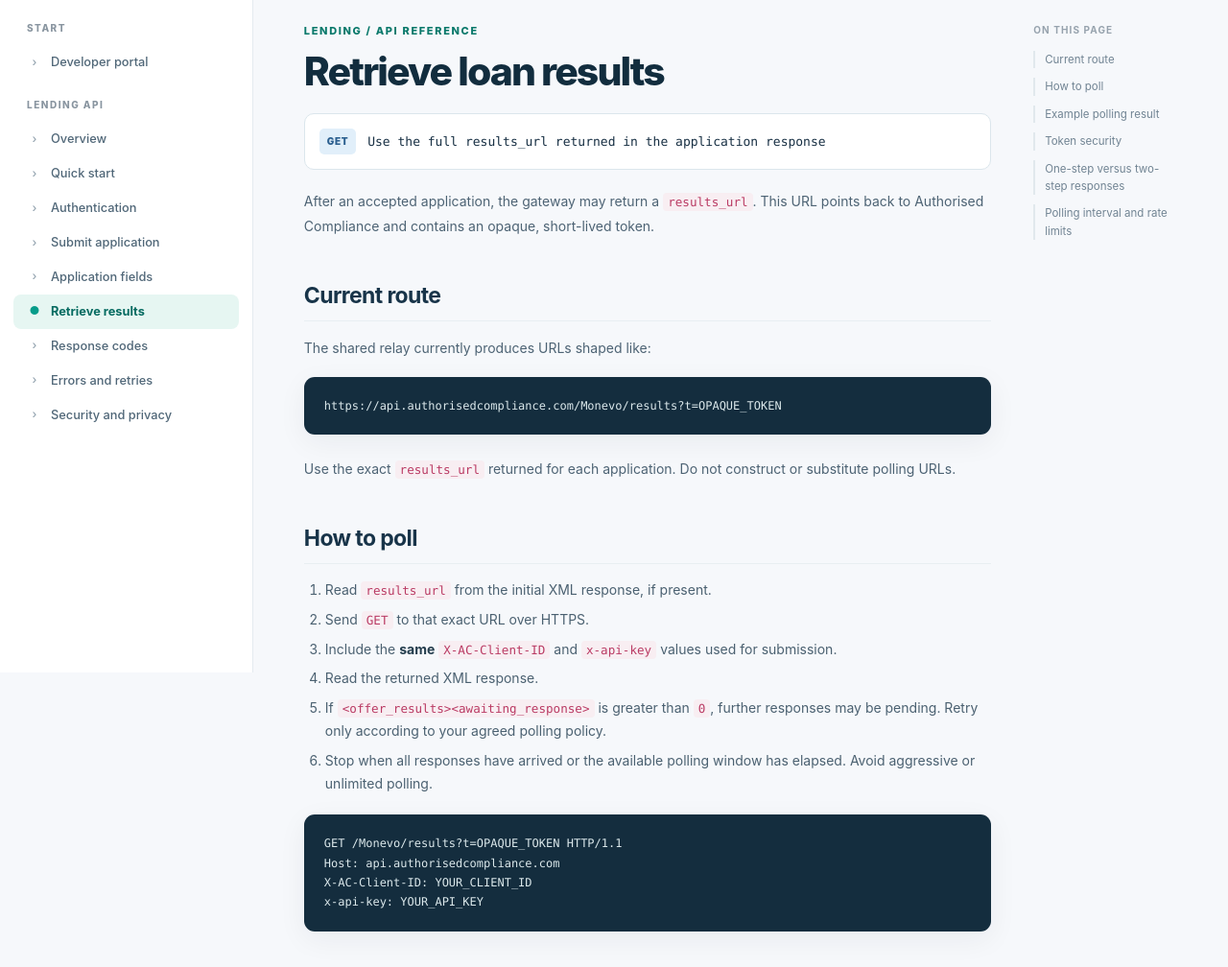
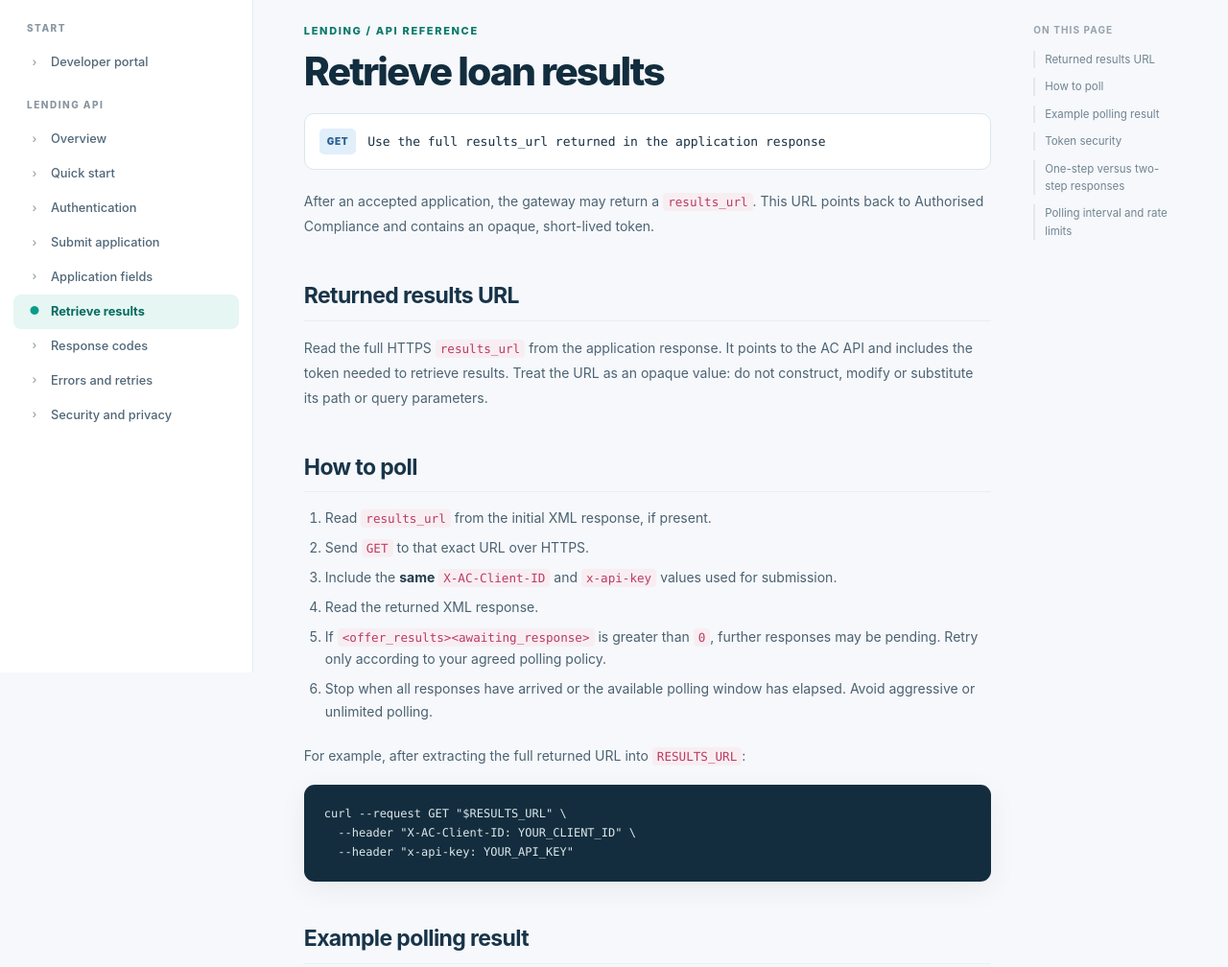
Before and after one commit to Authorised-Compliance-Ltd/ac-api-developer-docs, a plain HTML site: page lending/results/index.html in a window 1280 px wide. Shown: the part 99-1107 px from the top of the page at 96% size. Drawn offline with Linux system fonts and the light colour scheme.

Commit message:
Remove upstream provider references from developer documentation

```diff
--- a/lending/results/index.html
+++ b/lending/results/index.html
@@ -4,11 +4,8 @@
 <div class="endpoint"><span class="method get">GET</span><code>Use the full results_url returned in the application response</code></div>
 
 <p>After an accepted application, the gateway may return a <code>results_url</code>. This URL points back to Authorised Compliance and contains an opaque, short-lived token.</p>
-<h2 id="current-route">Current route</h2>
-<p>The shared relay currently produces URLs shaped like:</p>
-<pre><code class="language-text">https://api.authorisedcompliance.com/Monevo/results?t=OPAQUE_TOKEN
-</code></pre>
-<p>Use the exact <code>results_url</code> returned for each application. Do not construct or substitute polling URLs.</p>
+<h2 id="returned-results-url">Returned results URL</h2>
+<p>Read the full HTTPS <code>results_url</code> from the application response. It points to the AC API and includes the token needed to retrieve results. Treat the URL as an opaque value: do not construct, modify or substitute its path or query parameters.</p>
 <h2 id="how-to-poll">How to poll</h2>
 <ol>
 <li>Read <code>results_url</code> from the initial XML response, if present.</li>
@@ -18,10 +15,10 @@
 <li>If <code>&lt;offer_results&gt;&lt;awaiting_response&gt;</code> is greater than <code>0</code>, further responses may be pending. Retry only according to your agreed polling policy.</li>
 <li>Stop when all responses have arrived or the available polling window has elapsed. Avoid aggressive or unlimited polling.</li>
 </ol>
-<pre><code class="language-http">GET /Monevo/results?t=OPAQUE_TOKEN HTTP/1.1
-Host: api.authorisedcompliance.com
-X-AC-Client-ID: YOUR_CLIENT_ID
-x-api-key: YOUR_API_KEY
+<p>For example, after extracting the full returned URL into <code>RESULTS_URL</code>:</p>
+<pre><code class="language-bash">curl --request GET "$RESULTS_URL" \
+  --header "X-AC-Client-ID: YOUR_CLIENT_ID" \
+  --header "x-api-key: YOUR_API_KEY"
 </code></pre>
 <h2 id="example-polling-result">Example polling result</h2>
 <pre><code class="language-xml">&lt;response&gt;
@@ -48,4 +45,4 @@ x-api-key: YOUR_API_KEY
 <p>Some campaigns may return final offers directly in the submission response, without a results URL. An integration must support both cases. <strong>Poll only if AC actually returns a <code>results_url</code>.</strong> An initial XML result with offers must be processed without inventing a polling link.</p>
 <h2 id="polling-interval-and-rate-limits">Polling interval and rate limits</h2>
 <p>Do not assume a specific approved polling interval from this document. Lender responses may take time. Follow the polling interval and request limits agreed with AC. Handle <code>429</code> with bounded exponential backoff, honoring <code>Retry-After</code> if supplied.</p>
-<nav class="page-nav"><a href="../../lending/fields/"><small>Previous</small>Application fields</a><a href="../../lending/responses/"><small>Next</small>Response codes</a></nav></main><aside class="toc" aria-label="On this page"><h4>On this page</h4><a href="#current-route">Current route</a><a href="#how-to-poll">How to poll</a><a href="#example-polling-result">Example polling result</a><a href="#token-security">Token security</a><a href="#one-step-versus-two-step-responses">One-step versus two-step responses</a><a href="#polling-interval-and-rate-limits">Polling interval and rate limits</a></aside></div><footer class="footer"><span>&copy; 2026 Authorised Compliance Ltd. All rights reserved.</span><span>Developer documentation</span></footer></div></div><div class="search-overlay" id="search-overlay" role="dialog" aria-modal="true" aria-label="Search documentation"><div class="search-panel"><div class="search-top"><span>&#8981;</span><input id="search-input" autocomplete="off" aria-label="Search documentation" placeholder="Search API reference..."><button class="search-close" id="search-close">Esc</button></div><div id="search-results" class="search-results"></div></div></div><script src="../../assets/site.js" defer></script></body></html>
+<nav class="page-nav"><a href="../../lending/fields/"><small>Previous</small>Application fields</a><a href="../../lending/responses/"><small>Next</small>Response codes</a></nav></main><aside class="toc" aria-label="On this page"><h4>On this page</h4><a href="#returned-results-url">Returned results URL</a><a href="#how-to-poll">How to poll</a><a href="#example-polling-result">Example polling result</a><a href="#token-security">Token security</a><a href="#one-step-versus-two-step-responses">One-step versus two-step responses</a><a href="#polling-interval-and-rate-limits">Polling interval and rate limits</a></aside></div><footer class="footer"><span>&copy; 2026 Authorised Compliance Ltd. All rights reserved.</span><span>Developer documentation</span></footer></div></div><div class="search-overlay" id="search-overlay" role="dialog" aria-modal="true" aria-label="Search documentation"><div class="search-panel"><div class="search-top"><span>&#8981;</span><input id="search-input" autocomplete="off" aria-label="Search documentation" placeholder="Search API reference..."><button class="search-close" id="search-close">Esc</button></div><div id="search-results" class="search-results"></div></div></div><script src="../../assets/site.js" defer></script></body></html>
```
Also changed, not shown: index.html (+1 -1 lines), lending/fields/index.html (+5 -5 lines), lending/index.html (+2 -2 lines), lending/quickstart/index.html (+1 -1 lines), lending/submit/index.html (+2 -2 lines), 1 other file.
